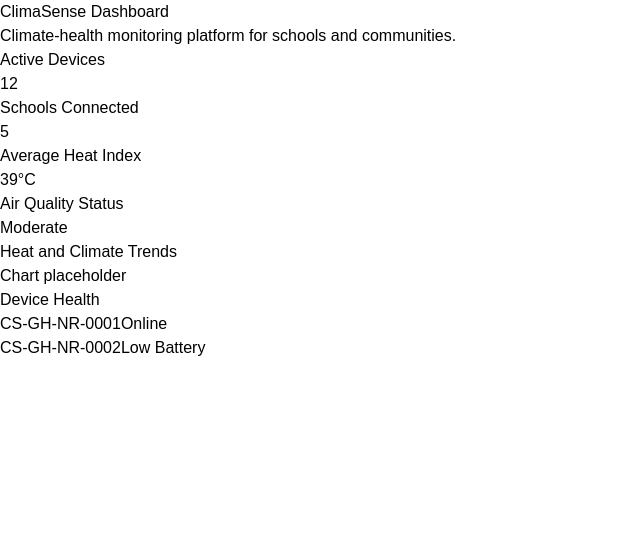
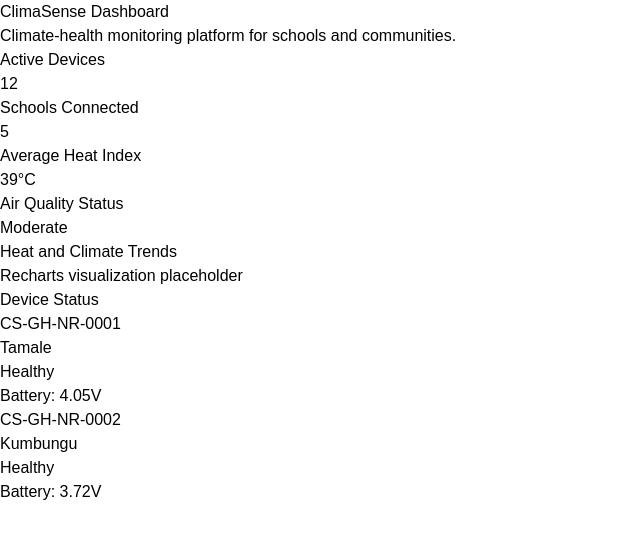
Before and after one commit to rashidasp28/climasense-dashboard, a Next.js app: page / in a window 1280 px wide. Shown: the top 538 px of the page, without its empty margins (0-640 px from the left). Built offline with nearby package versions, Linux system fonts and the light colour scheme.

Commit message:
Refactor dashboard homepage with reusable components

```diff
--- a/app/page.tsx
+++ b/app/page.tsx
@@ -1,20 +1,24 @@
+import { DeviceStatusTable } from '@/components/device-status-table';
+import { StatCard } from '@/components/stat-card';
+import { mockReadings, mockSummary } from '@/lib/mock-data';
+
 export default function HomePage() {
   const stats = [
     {
       title: 'Active Devices',
-      value: '12',
+      value: mockSummary.activeDevices,
     },
     {
       title: 'Schools Connected',
-      value: '5',
+      value: mockSummary.schoolsConnected,
     },
     {
       title: 'Average Heat Index',
-      value: '39°C',
+      value: `${mockSummary.averageHeatIndex}°C`,
     },
     {
       title: 'Air Quality Status',
-      value: 'Moderate',
+      value: mockSummary.airQualityStatus,
     },
   ];
 
@@ -33,16 +37,11 @@ export default function HomePage() {
 
         <div className="grid grid-cols-1 md:grid-cols-2 lg:grid-cols-4 gap-6 mb-10">
           {stats.map((stat) => (
-            <div
+            <StatCard
               key={stat.title}
-              className="rounded-2xl bg-slate-900 border border-slate-800 p-6"
-            >
-              <p className="text-slate-400 mb-2">{stat.title}</p>
-
-              <h2 className="text-4xl font-bold">
-                {stat.value}
-              </h2>
-            </div>
+              title={stat.title}
+              value={stat.value}
+            />
           ))}
         </div>
 
@@ -53,27 +52,11 @@ export default function HomePage() {
             </h3>
 
             <div className="h-56 flex items-center justify-center text-slate-500">
-              Chart placeholder
+              Recharts visualization placeholder
             </div>
           </div>
 
-          <div className="rounded-2xl bg-slate-900 border border-slate-800 p-6 min-h-[300px]">
-            <h3 className="text-2xl font-semibold mb-4">
-              Device Health
-            </h3>
-
-            <div className="space-y-4">
-              <div className="flex justify-between border-b border-slate-800 pb-2">
-                <span>CS-GH-NR-0001</span>
-                <span className="text-green-400">Online</span>
-              </div>
-
-              <div className="flex justify-between border-b border-slate-800 pb-2">
-                <span>CS-GH-NR-0002</span>
-                <span className="text-yellow-400">Low Battery</span>
-              </div>
-            </div>
-          </div>
+          <DeviceStatusTable readings={mockReadings} />
         </div>
       </div>
     </main>
```
